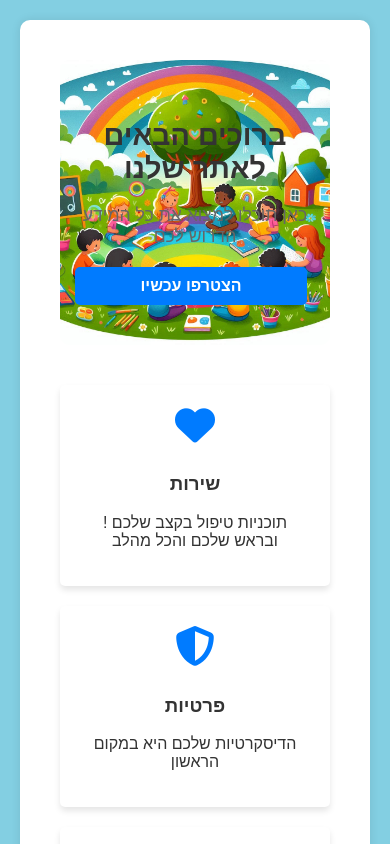
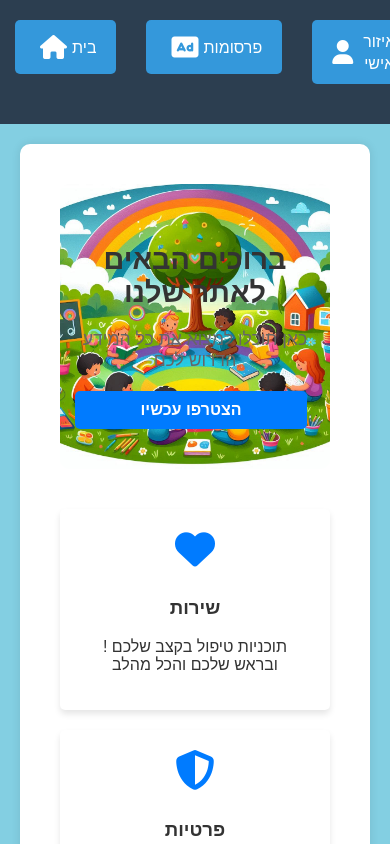
Before and after one commit to mendi-cohen/TEST, a React (Create React App) app: page / in a window 390 px wide. Shown: the top 844 px of the page. Built offline with nearby package versions, Linux system fonts and the light colour scheme.

Commit message:
שינוי עיצובי בכותרת של הLayout

```diff
--- a/src/Css/Layout.css
+++ b/src/Css/Layout.css
@@ -116,16 +116,15 @@ body {
 /* רספונסיביות */
 @media (max-width: 1100px) {
   .layout-container {
-    flex-direction: column;
+    flex-direction: column-reverse;
   }
 
   .side-nav {
     width: 100%;
-    height: 60px;
+    height: 15%;
   }
 
   .side-nav.expanded {
-    height: 20%;
     width: 100%;
     text-align: center;
     padding-bottom: 20px;
```
